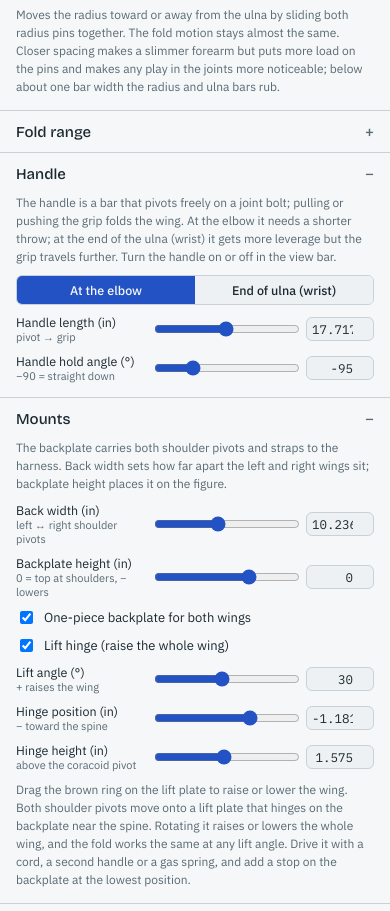
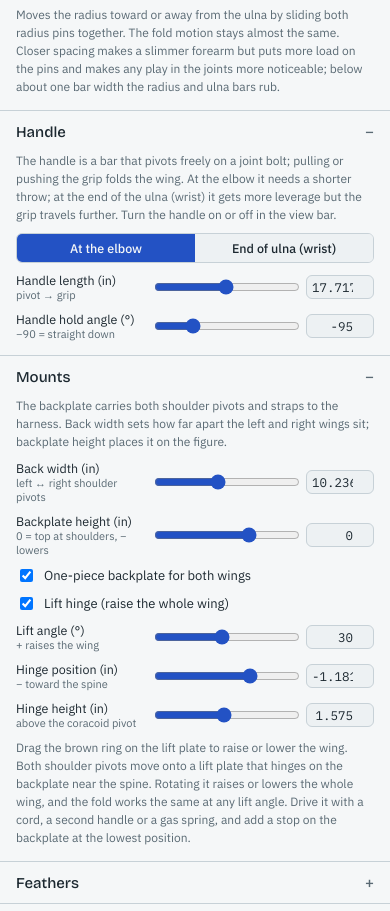
Before and after one commit to Mermalady/wingsim, a plain HTML site: page index.html in a window 390 px wide. Shown: the part 1620-2531 px from the top of the page. Drawn offline with nearby package versions, Linux system fonts and the light colour scheme.

Commit message:
Remove fold range section

```diff
--- a/index.html
+++ b/index.html
@@ -234,7 +234,7 @@ function updUndo(){const b=document.getElementById('undoBtn');if(b){b.disabled=!
 function undo(){if(histT)flushHist();if(!HIST.length){toast('Nothing to undo');return;}const s=HIST.pop(),sh=P.shoulder,el=P.elbow,sp=P.speed;
   P=Object.assign({},DEF,JSON.parse(s),{shoulder:sh,elbow:el,speed:sp});lastSnap=s;lastBW=P.barWidth;TRACE=[];buildPanel();paramChanged(false);syncAll();lastSnap=snap();updUndo();toast('Undid last change');}
 const tied=()=>P.mode==='tied';
-P.tuck=DEF.tuck;P.speed=DEF.speed;P.layout='back';P.handType='single';P.clavLen=P.clavLen||0;P.animMode='fold';P.mode='pivot';P.refElbow=90;P.guides=false;P.elbowPlate=false;P.wristFixed=false;P.guideMode='tabs';
+P.tuck=DEF.tuck;P.pivOpen=DEF.pivOpen;P.pivFold=DEF.pivFold;P.elbowMin=DEF.elbowMin;P.elbowMax=DEF.elbowMax;P.speed=DEF.speed;P.layout='back';P.handType='single';P.clavLen=P.clavLen||0;P.animMode='fold';P.mode='pivot';P.refElbow=90;P.guides=false;P.elbowPlate=false;P.wristFixed=false;P.guideMode='tabs';
 const mountName=()=>'backplate';
 
 /* ---------- units ---------- */
@@ -791,13 +791,6 @@ const GROUPS=[
     {key:'ruSpace',needs2:'radius',label:'Radius–ulna spacing',hint:'radius pin off the ulna, build pose',min:5,max:150,step:0.5,u:'len'},
     {type:'explain',text:'Moves the radius toward or away from the ulna by sliding both radius pins together. The fold motion stays almost the same. Closer spacing makes a slimmer forearm but puts more load on the pins and makes any play in the joints more noticeable; below about one bar width the radius and ulna bars rub.'}
   ]},
-  {title:'Fold range',items:[
-    {type:'explain',text:'Where the shoulder stops when fully open and fully folded. Play and dragging stay inside these limits; on the real wing, put hard stops here.'},
-    {key:'elbowMin',label:'Elbow open stop',min:-10,max:120,step:0.5,u:'deg',only:'tied'},
-    {key:'elbowMax',label:'Elbow fold stop',min:20,max:180,step:0.5,u:'deg',only:'tied'},
-    {key:'pivOpen',label:'Shoulder open stop',min:-60,max:90,step:0.5,u:'deg',only:'pivot'},
-    {key:'pivFold',label:'Shoulder fold stop',min:-150,max:30,step:0.5,u:'deg',only:'pivot'}
-  ]},
   {title:'Handle',open:true,items:[
     {type:'explain',text:'The handle is a bar that pivots freely on a joint bolt; pulling or pushing the grip folds the wing. At the elbow it needs a shorter throw; at the end of the ulna (wrist) it gets more leverage but the grip travels further. Turn the handle on or off in the view bar.'},
     {type:'seg',key:'handleWhere',opts:[['elbow','At the elbow'],['wrist','End of ulna (wrist)']]},
@@ -863,10 +856,10 @@ const panel=document.getElementById('panel');const CTRL={};const EXPL=[];
 function dispVal(it,v){if(it.u==='len')return +toU(v).toFixed(P.units==='in'?3:2);return +(+v).toFixed(2);}
 function buildPanel(){
   panel.innerHTML='';for(const k in CTRL)delete CTRL[k];EXPL.length=0;
-  let openState={};try{openState=JSON.parse(localStorage.getItem('wingsim-open5')||'{}')}catch(e){}
+  let openState={};try{openState=JSON.parse(localStorage.getItem('wingsim-open6')||'{}')}catch(e){}
   GROUPS.forEach((g,gi)=>{
     const d=document.createElement('details');d.open=openState[gi]??!!g.open;
-    d.addEventListener('toggle',()=>{openState[gi]=d.open;try{localStorage.setItem('wingsim-open5',JSON.stringify(openState))}catch(e){}});
+    d.addEventListener('toggle',()=>{openState[gi]=d.open;try{localStorage.setItem('wingsim-open6',JSON.stringify(openState))}catch(e){}});
     d.innerHTML=`<summary>${g.title}</summary>`;const box=document.createElement('div');box.className='grp';d.appendChild(box);
     for(const it of g.items){
       if(it.type==='seg'){const s=document.createElement('div');s.className='seg';s.setAttribute('role','group');
```
Also changed, not shown: 1 other file.
